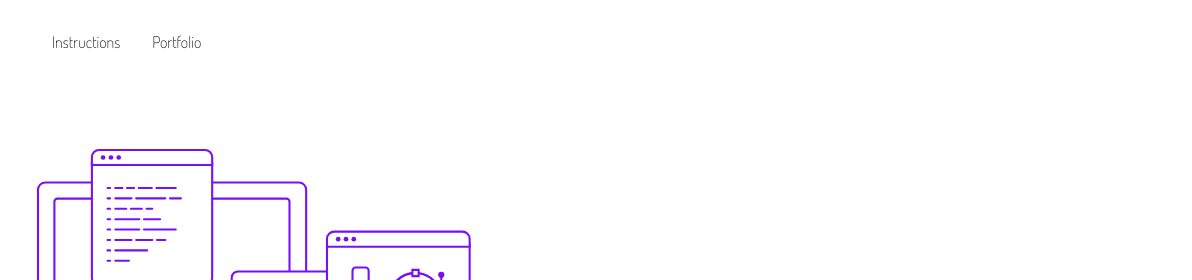
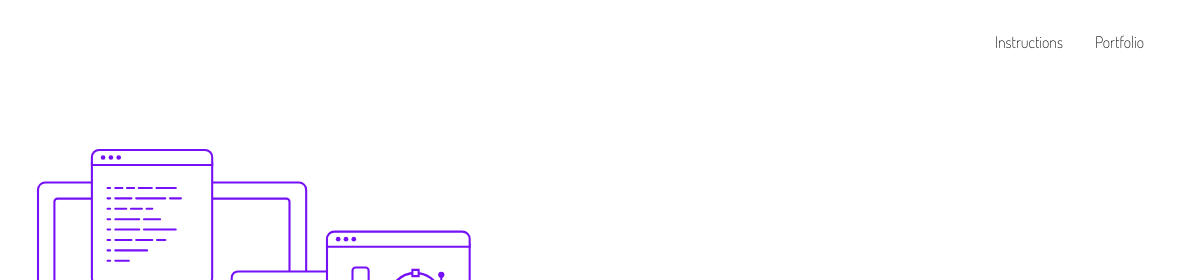
Before and after one commit to WildCodeSchool-2024-02/JS-RemoteFR-Code-Of-War-checkpoint-1, a website: page site/portfolio.html in a window 1280 px wide. Shown: the top 280 px of the page, 88-1280 px from the left. Drawn offline with Linux system fonts and the light colour scheme.

Commit message:
css step 1

```diff
--- a/site/css/portfolio.css
+++ b/site/css/portfolio.css
@@ -108,3 +108,8 @@ p {
 .purple-text {
   color: var(--purple);
 }
+
+nav {
+  display: flex;
+  justify-content: space-between;
+}
```
